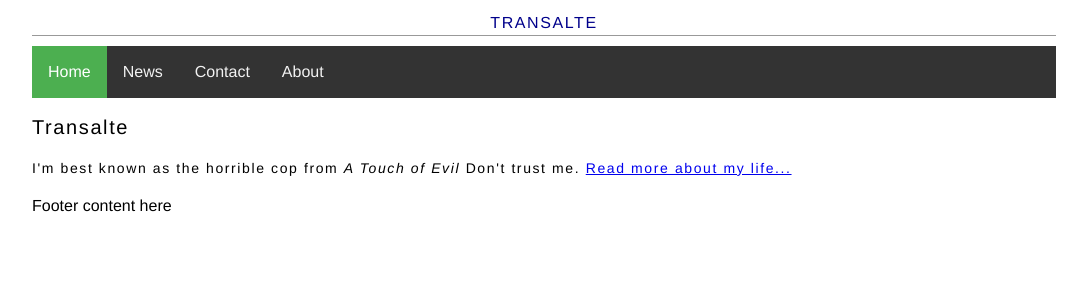
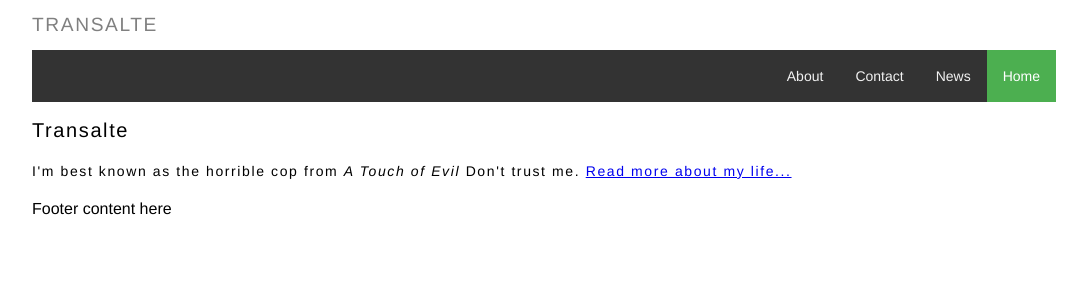
Before and after one commit to transalte/transalte.github.io, a Jekyll site: the page built from index.html, in a window 1280 px wide. Shown: the top 300 px of the page, without its empty margins (96-1183 px from the left). Built offline with Jekyll 4.4.1, drawn with Linux system fonts in a browser that asks for light colours.

Commit message:
Update main.css

```diff
--- a/css/main.css
+++ b/css/main.css
@@ -42,10 +42,9 @@ font-size: .875rem;
 h1 {
 
 text-transform: uppercase;
-color: darkblue;
-text-align: center;
-border-bottom: 1px solid #999;
-font-size: 1rem;
+color: grey;
+text-align: left;
+font-size: 1.2rem;
 }
 
 h2 {
@@ -54,11 +53,13 @@ text-align: left;
 font-weight: normal;
 }
 
-h3 {font-size: 120%;
+h3 {
+font-size: 120%;
 font-weight: lighter;
 }
 
-h4 {font-size: 100%;
+h4 {
+font-size: 100%;
 font-weight: bold;
 }
 
@@ -104,14 +105,14 @@ color: grey;
 
 /* Style the links inside the navigation bar */
 .topnav a {
-    float: left;
+    float: right;
     color: #f2f2f2;
     text-align: center;
     padding: 14px 16px;
     text-decoration: none;
     font-family: Helvetica;
     font-weight: lighter;
-    font-size: 100%;
+    font-size: .875rem;
 }
 
 /* Change the color of links on hover */
```
